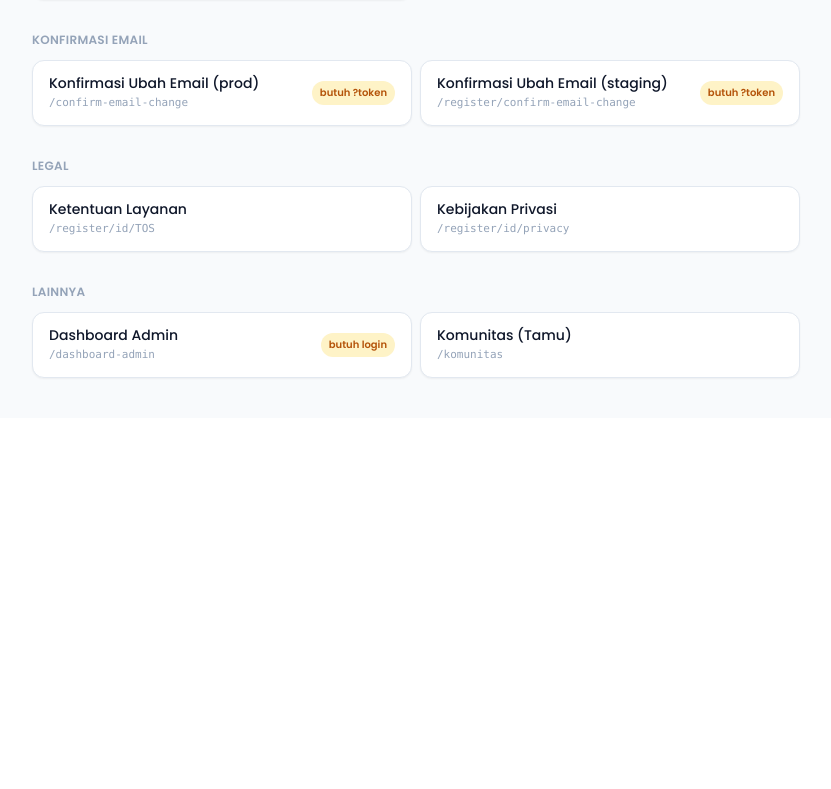
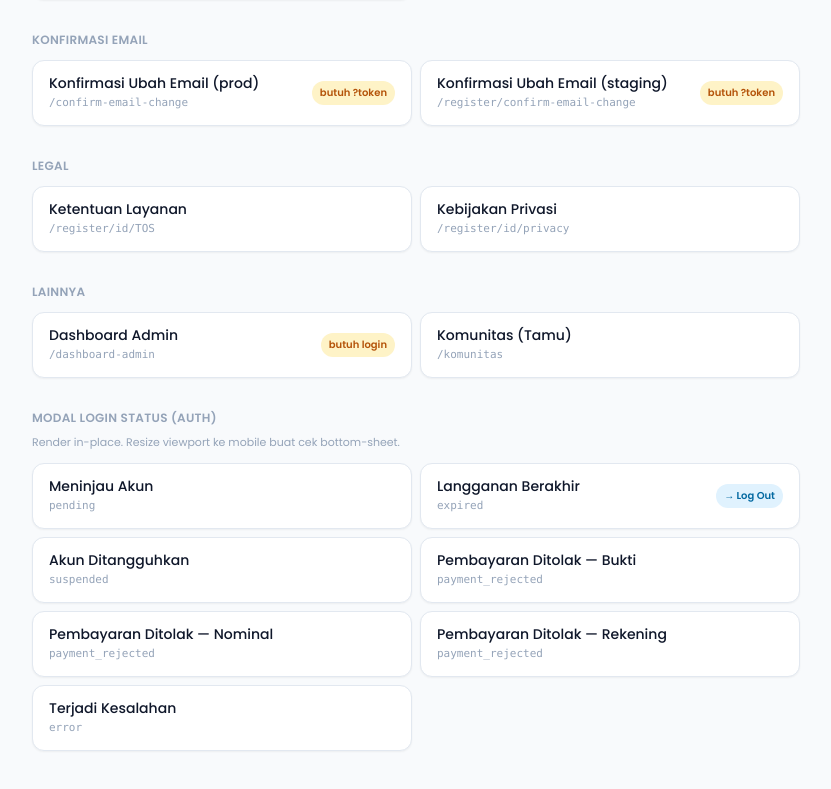
Before and after one commit to Digital-Gasing-Edukasi/Gasing-Sarang-Login-Dashboard, a React (Vite) app: page /test-menu in a window 1280 px wide. Shown: the part 993-1782 px from the top of the page, without its empty margins (224-1055 px from the left). Before the commit the page ends 1411 px from the top, so only its background shows below. Built offline with nearby package versions, Linux system fonts and the light colour scheme; no server answers; the HTML template or start-up script is replaced by a standard one; what bad-words would draw is missing.

Commit message:
feat : add modal in test page

```diff
--- a/src/pages/TestMenuPage.jsx
+++ b/src/pages/TestMenuPage.jsx
@@ -2,7 +2,9 @@
 //
 // Halaman menu test sederhana: navigasi cepat ke semua route project.
 // Bukan bagian produk — cuma alat bantu dev/QA. Route: /test-menu.
+import { useState } from "react";
 import { Link } from "react-router-dom";
+import { LoginStatusModal } from "@/components/shared/LoginStatusModal";
 
 // Kelompok route sesuai <Routes> di App.jsx. Beberapa route butuh token/query
 // (ditandai) atau auth (mis. dashboard-admin bisa redirect ke login).
@@ -63,7 +65,43 @@ const GROUPS = [
   },
 ];
 
+// Modal auth = 1 komponen (LoginStatusModal), 8 state visual via type + meta.
+// Semua props-only, tanpa fetch backend. Responsive built-in: bottom-sheet
+// di mobile, kartu tengah di desktop — cek mobile via resize viewport.
+const MODAL_STATES = [
+  { key: "pending", label: "Meninjau Akun", type: "pending" },
+  { key: "expired", label: "Langganan Berakhir", type: "expired", note: "→ Log Out" },
+  {
+    key: "suspended",
+    label: "Akun Ditangguhkan",
+    type: "suspended",
+    meta: { until: "2026-09-01T00:00:00Z", reason: "Melanggar panduan komunitas" },
+  },
+  {
+    key: "pay-receipt",
+    label: "Pembayaran Ditolak — Bukti",
+    type: "payment_rejected",
+    meta: { variant: "receipt" },
+  },
+  {
+    key: "pay-amount",
+    label: "Pembayaran Ditolak — Nominal",
+    type: "payment_rejected",
+    meta: { variant: "amount", amount: 1500000 },
+  },
+  {
+    key: "pay-account",
+    label: "Pembayaran Ditolak — Rekening",
+    type: "payment_rejected",
+    meta: { variant: "account" },
+  },
+  { key: "error", label: "Terjadi Kesalahan", type: "error" },
+];
+
 export default function TestMenuPage() {
+  const [modal, setModal] = useState(null);
+  const closeModal = () => setModal(null);
+
   return (
     <div className="min-h-screen bg-slate-50 px-4 py-10 font-sans text-slate-900">
       <div className="mx-auto max-w-3xl">
@@ -104,8 +142,50 @@ export default function TestMenuPage() {
               </div>
             </section>
           ))}
+
+          <section>
+            <h2 className="mb-3 text-xs font-semibold uppercase tracking-wide text-slate-400">
+              Modal Login Status (Auth)
+            </h2>
+            <p className="mb-3 -mt-1 text-[11px] text-slate-400">
+              Render in-place. Resize viewport ke mobile buat cek bottom-sheet.
+            </p>
+            <div className="grid gap-2 sm:grid-cols-2">
+              {MODAL_STATES.map((m) => (
+                <button
+                  key={m.key}
+                  type="button"
+                  onClick={() => setModal(m)}
+                  className="flex items-center justify-between rounded-xl border border-slate-200 bg-white px-4 py-3 text-left text-sm shadow-sm transition-colors hover:border-slate-300 hover:bg-slate-100"
+                >
+                  <span className="min-w-0">
+                    <span className="block truncate font-medium">{m.label}</span>
+                    <span className="block truncate font-mono text-[11px] text-slate-400">
+                      {m.type}
+                    </span>
+                  </span>
+                  {m.note && (
+                    <span className="ml-2 shrink-0 rounded-full bg-sky-100 px-2 py-0.5 text-[10px] font-semibold text-sky-700">
+                      {m.note}
+                    </span>
+                  )}
+                </button>
+              ))}
+            </div>
+          </section>
         </div>
       </div>
+
+      {modal && (
+        <LoginStatusModal
+          type={modal.type}
+          meta={modal.meta || {}}
+          onClose={closeModal}
+          onRenew={closeModal}
+          onRetry={closeModal}
+          onReupload={closeModal}
+        />
+      )}
     </div>
   );
 }
```
